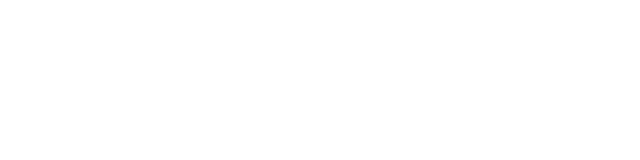
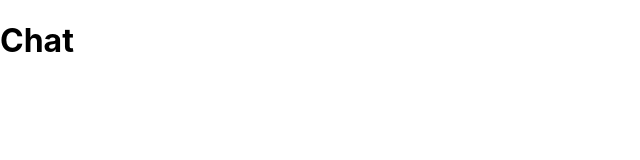
Before and after one commit to jeneiss/messenger_app, a React (Create React App) app: page /chat in a window 1280 px wide. Shown: the top 160 px of the page, without its empty margins (0-640 px from the left). Built offline with nearby package versions, Linux system fonts and the light colour scheme.

Commit message:
Stub Chat component and add route to App

```diff
--- a/src/components/App.js
+++ b/src/components/App.js
@@ -3,6 +3,7 @@
 
 import './App.css'
 import Contacts from './Contacts'
+import Chat from './Chat'
 
 function App() {
   return (
@@ -13,6 +14,10 @@
             path='/' exact
             component={Contacts}
           />
+          <Route
+            path='/chat'
+            component={Chat}
+          />
         </div>
       </div>
     </Router>
--- /dev/null
+++ b/src/components/Chat.js
@@ -0,0 +1,9 @@
+import React from 'react'
+
+function Chat() {
+  return (
+    <h1>Chat</h1>
+  )
+}
+
+export default Chat
```
